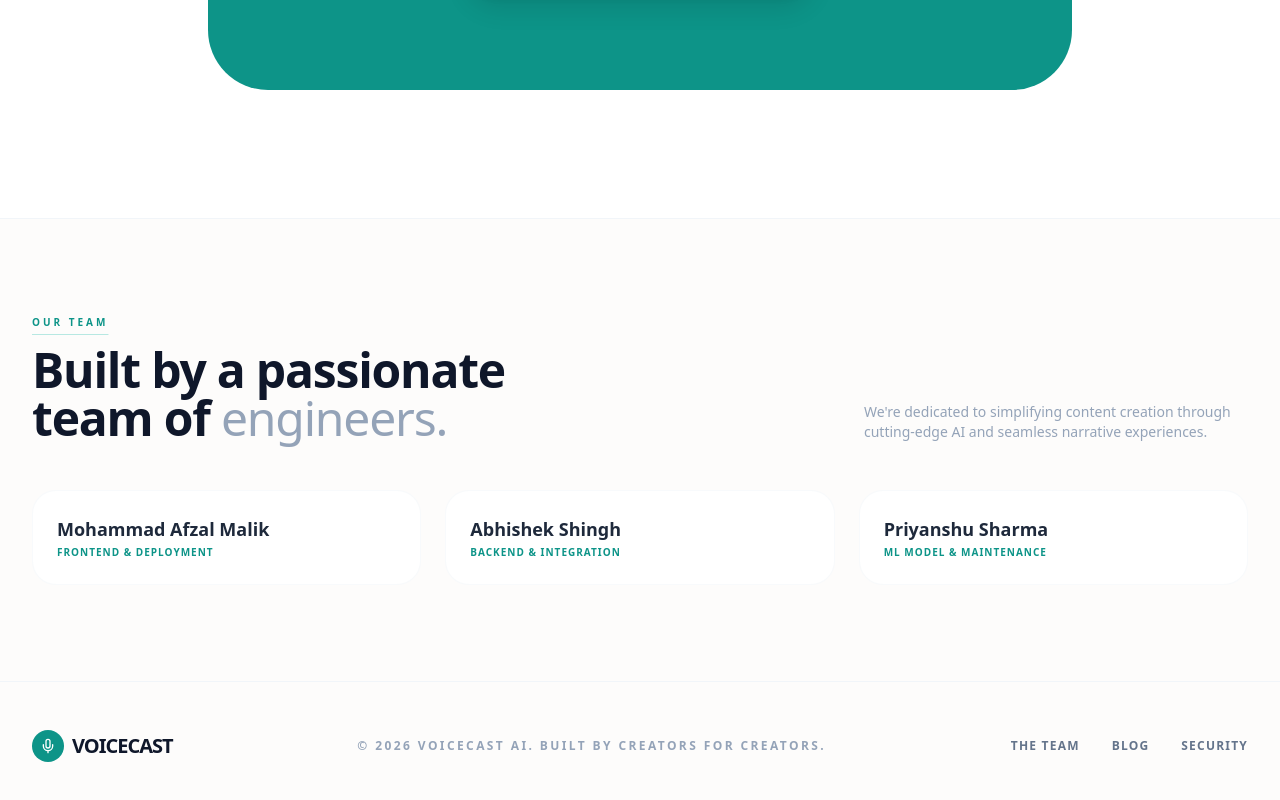
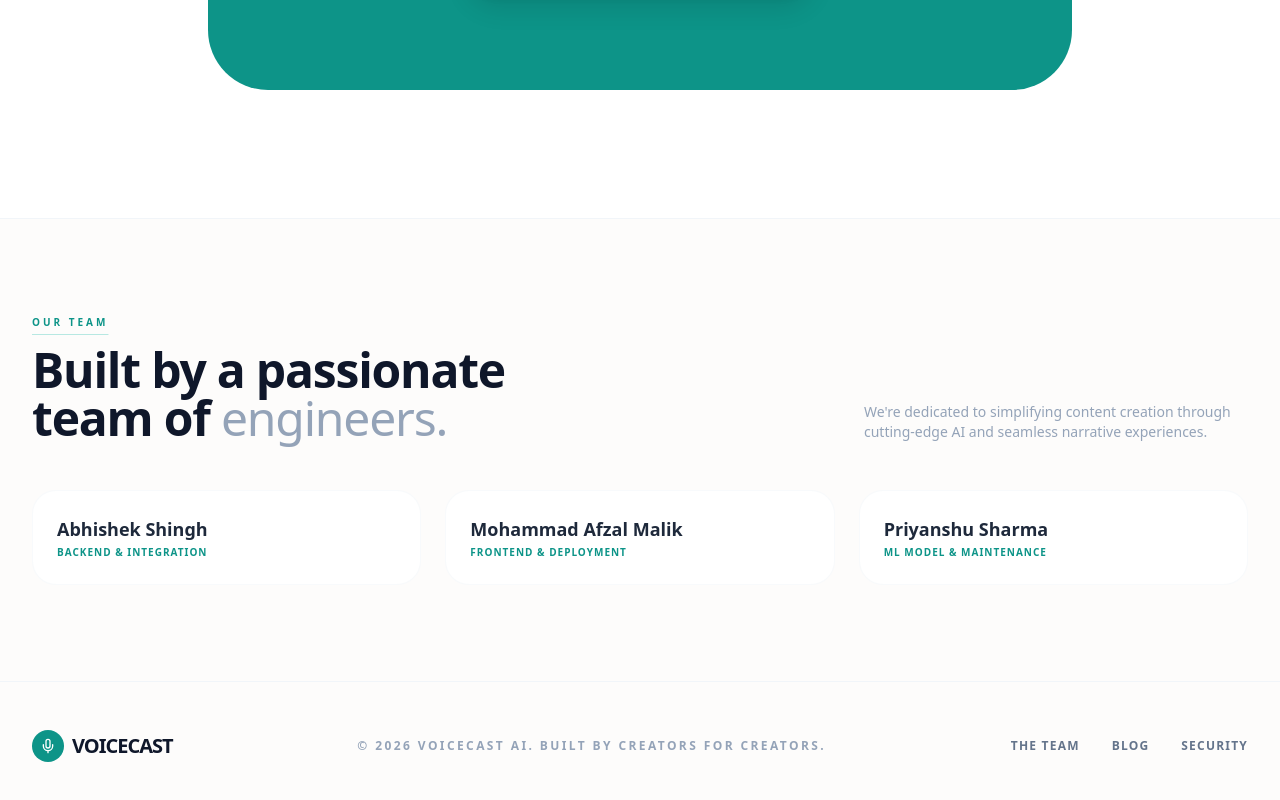
Before and after one commit to priyanshusharma05/AI-Blog-To-Podcast-Agent-With-3D-Avatar, a React (Vite) app: page / in a window 1280 px wide. Shown: the part 4865-5665 px from the top of the page. Built offline with nearby package versions, Linux system fonts and the light colour scheme.

Commit message:
Improvement in About section

```diff
--- a/src/pages/Landing.jsx
+++ b/src/pages/Landing.jsx
@@ -193,8 +193,8 @@ const Landing = () => {
 
                         <div className="grid grid-cols-1 sm:grid-cols-2 md:grid-cols-3 gap-6">
                             {[
+                                { name: "Abhishek Shingh", role: "Backend & Integration" },
                                 { name: "Mohammad Afzal Malik", role: "Frontend & Deployment" },
-                                { name: "Abhishek Shingh", role: "Backend & Integration" },
                                 { name: "Priyanshu Sharma", role: "ML Model & Maintenance" }
                             ].map((member, index) => (
                                 <motion.div
```
